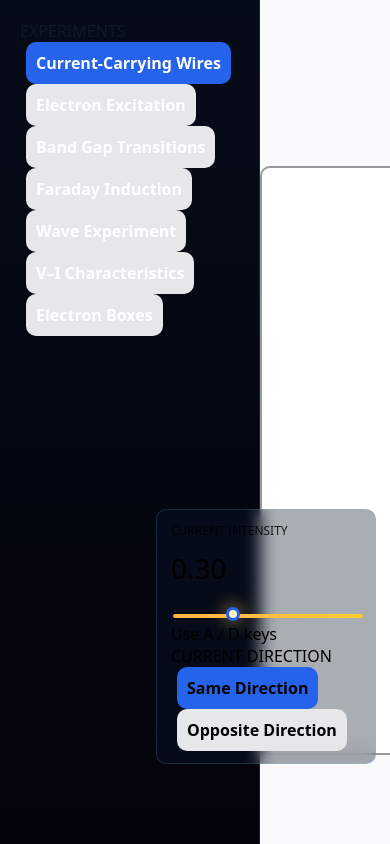
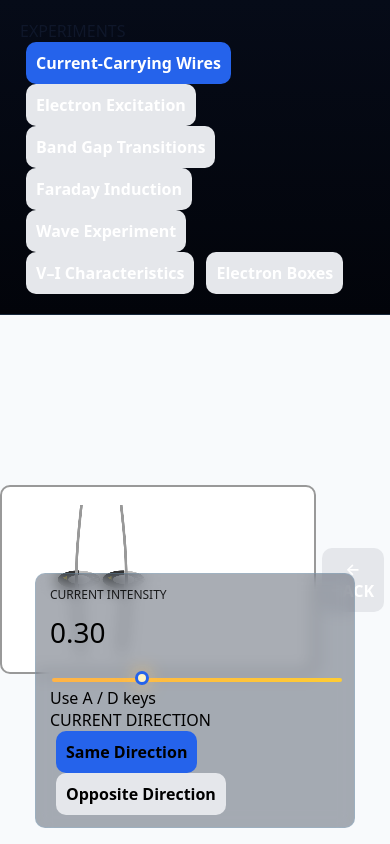
Before and after one commit to Assam157/RadiationLab, a React (Create React App) app: page /em in a window 390 px wide. Built offline with nearby package versions, Linux system fonts and the light colour scheme.

Commit message:
Update EMLab.css

```diff
--- a/src/components/EMLab.css
+++ b/src/components/EMLab.css
@@ -1,4 +1,101 @@
- /* ======================================================
+/* ======================================================
+   MOBILE PORTRAIT — FORCE STACK & CENTER
+   ====================================================== */
+@media (max-width: 768px) and (orientation: portrait) {
+
+  /* Kill desktop grid */
+  .lab-root,
+  .cinema-root {
+    display: flex !important;
+    flex-direction: column !important;
+    width: 100vw;
+    height: 100svh;
+  }
+
+  /* LEFT PANEL → FULL WIDTH TOP */
+  .lab-panel {
+    width: 100%;
+    max-width: 100%;
+    border-right: none;
+    border-bottom: 1px solid rgba(120,200,255,0.15);
+  }
+
+  /* CANVAS → TRUE CENTER */
+  .lab-canvas-wrap {
+    flex: 1;
+    width: 100%;
+    display: flex;
+    align-items: center;
+    justify-content: center;
+    overflow: hidden;
+  }
+
+  canvas {
+    width: 100% !important;
+    height: auto !important;
+    max-height: 100%;
+    max-width: 100%;
+  }
+
+  /* ENERGY BOX → BOTTOM CENTER */
+  .cinema-energy {
+    position: fixed;
+    left: 50%;
+    right: auto;
+    bottom: 16px;
+    transform: translateX(-50%);
+    width: calc(100vw - 32px);
+    max-width: 320px;
+  }
+
+  /* TOGGLE BUTTONS */
+  .cinema-toggle {
+    bottom: 90px;
+  }
+}
+
+/* ======================================================
+   MOBILE LANDSCAPE — 3 COLUMN LOCK
+   ====================================================== */
+@media (max-width: 900px) and (orientation: landscape) {
+
+  .cinema-root,
+  .lab-root {
+    display: grid !important;
+    grid-template-columns: 220px 1fr 240px;
+    grid-template-rows: 1fr;
+    height: 100svh;
+  }
+
+  /* LEFT PANEL */
+  .lab-panel {
+    grid-column: 1;
+    height: 100%;
+  }
+
+  /* CANVAS CENTER */
+  .lab-canvas-wrap {
+    grid-column: 2;
+    display: flex;
+    align-items: center;
+    justify-content: center;
+  }
+
+  canvas {
+    max-width: 100%;
+    max-height: 90svh;
+  }
+
+  /* ENERGY RIGHT CENTER */
+  .cinema-energy {
+    position: relative;
+    grid-column: 3;
+    top: auto;
+    bottom: auto;
+    transform: none;
+    margin: auto;
+  }
+} /* ======================================================
    GLOBAL RESET & SAFETY
    ====================================================== */
 *,
@@ -234,3 +331,101 @@ canvas {
     font-size: 20px;
   }
 }
+/* ======================================================
+   MOBILE PORTRAIT — FORCE STACK & CENTER
+   ====================================================== */
+@media (max-width: 768px) and (orientation: portrait) {
+
+  /* Kill desktop grid */
+  .lab-root,
+  .cinema-root {
+    display: flex !important;
+    flex-direction: column !important;
+    width: 100vw;
+    height: 100svh;
+  }
+
+  /* LEFT PANEL → FULL WIDTH TOP */
+  .lab-panel {
+    width: 100%;
+    max-width: 100%;
+    border-right: none;
+    border-bottom: 1px solid rgba(120,200,255,0.15);
+  }
+
+  /* CANVAS → TRUE CENTER */
+  .lab-canvas-wrap {
+    flex: 1;
+    width: 100%;
+    display: flex;
+    align-items: center;
+    justify-content: center;
+    overflow: hidden;
+  }
+
+  canvas {
+    width: 100% !important;
+    height: auto !important;
+    max-height: 100%;
+    max-width: 100%;
+  }
+
+  /* ENERGY BOX → BOTTOM CENTER */
+  .cinema-energy {
+    position: fixed;
+    left: 50%;
+    right: auto;
+    bottom: 16px;
+    transform: translateX(-50%);
+    width: calc(100vw - 32px);
+    max-width: 320px;
+  }
+
+  /* TOGGLE BUTTONS */
+  .cinema-toggle {
+    bottom: 90px;
+  }
+}
+
+/* ======================================================
+   MOBILE LANDSCAPE — 3 COLUMN LOCK
+   ====================================================== */
+@media (max-width: 900px) and (orientation: landscape) {
+
+  .cinema-root,
+  .lab-root {
+    display: grid !important;
+    grid-template-columns: 220px 1fr 240px;
+    grid-template-rows: 1fr;
+    height: 100svh;
+  }
+
+  /* LEFT PANEL */
+  .lab-panel {
+    grid-column: 1;
+    height: 100%;
+  }
+
+  /* CANVAS CENTER */
+  .lab-canvas-wrap {
+    grid-column: 2;
+    display: flex;
+    align-items: center;
+    justify-content: center;
+  }
+
+  canvas {
+    max-width: 100%;
+    max-height: 90svh;
+  }
+
+  /* ENERGY RIGHT CENTER */
+  .cinema-energy {
+    position: relative;
+    grid-column: 3;
+    top: auto;
+    bottom: auto;
+    transform: none;
+    margin: auto;
+  }
+}
```
